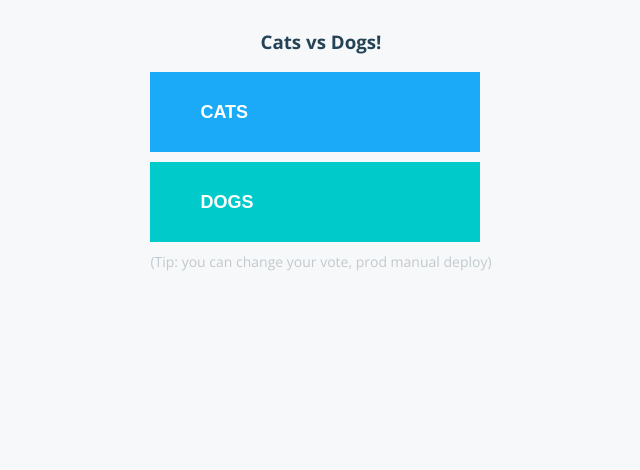
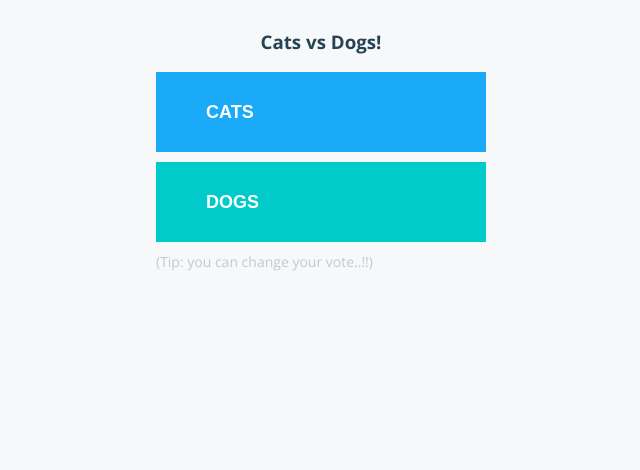
Before and after one commit to CuelogicTech/vote, a Flask app: page / in a window 1280 px wide. Shown: the top 470 px of the page, without its empty margins (319-959 px from the left). Run offline with Flask 2, Linux system fonts and the light colour scheme; some libraries are stand-ins or nearby versions.

Commit message:
Update index.html

```diff
--- a/templates/index.html
+++ b/templates/index.html
@@ -20,7 +20,7 @@
         </form>
         <div id="tip">
 
-          (Tip: you can change your vote, prod manual deploy)
+          (Tip: you can change your vote..!!)
 
         </div>
         <div id="hostname">
```
